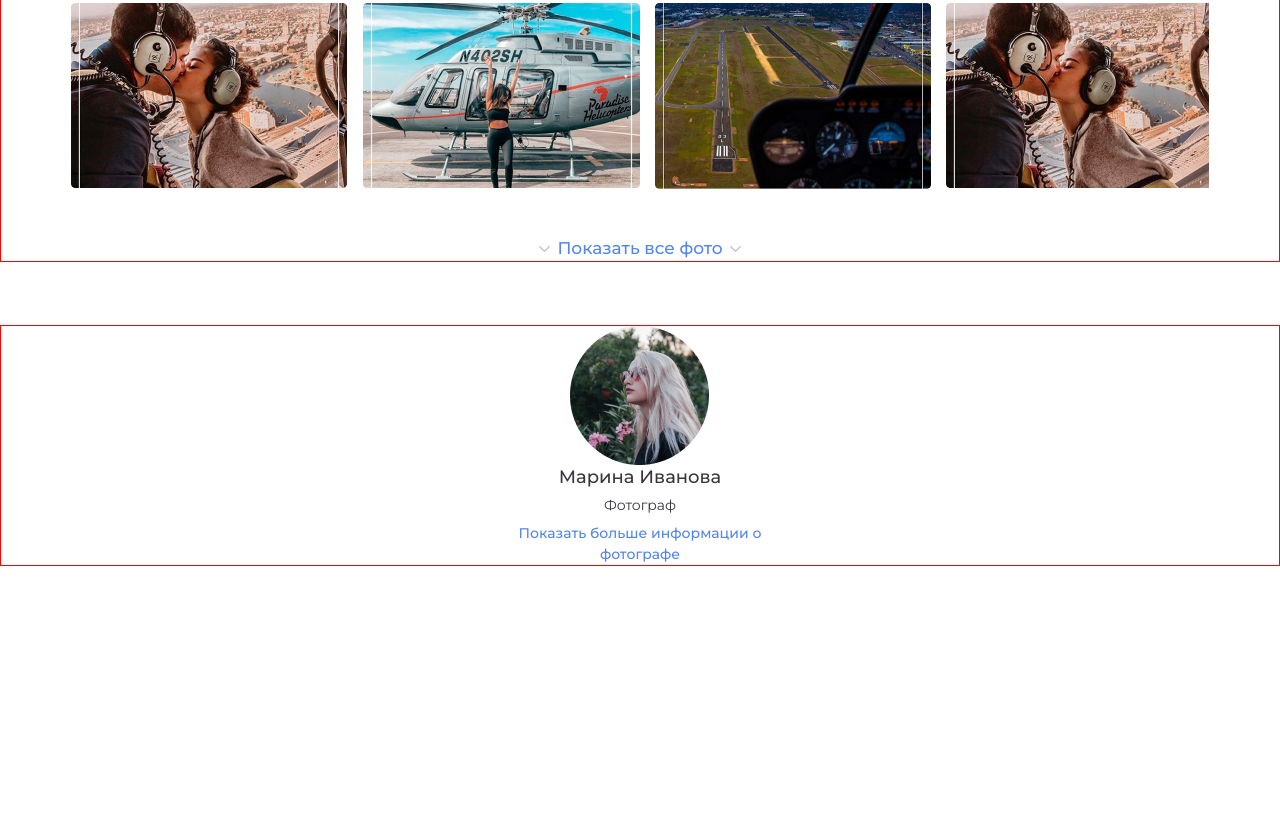
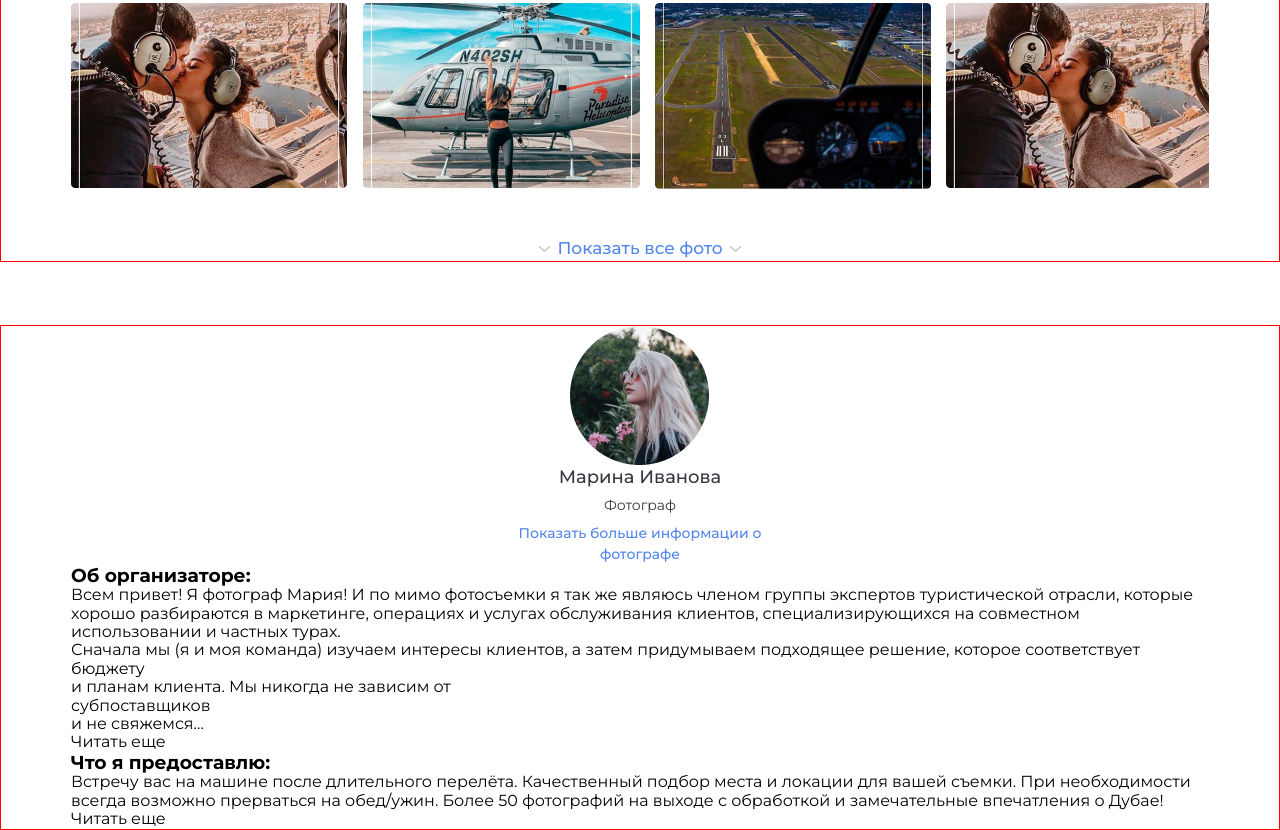
Before and after one commit to AlesyaOsipenko/helyfly-project, a website: page src/index.html in a window 1280 px wide. Shown: the part 1797-2627 px from the top of the page. Before the commit the page ends 2363 px from the top, so only its background shows below. Drawn offline with Linux system fonts and the light colour scheme; files that its build step writes are made by us from their sources; files whose address does not match are found by name.

Commit message:
edit photographer-block

```diff
--- a/src/assets/scss/blocks/_photographer.scss
+++ b/src/assets/scss/blocks/_photographer.scss
@@ -21,15 +21,15 @@
         height: 140px;
     }
 
-    &__img::after{
-        content:"";
+    &__pic::after{
+        content: "";
+        background-image: url(../images/photoghraper/heart.png);
         display: block;
-        background-image: url('../../images/photoghraper/heart.png');
-        position: absolute;
         width: 31px;
         height: 27px;
-        top:0;
-        right: 0;
+        position: absolute;
+        top: -15px;
+        right: -75px;
     }
 
     &__img {
@@ -51,5 +51,55 @@
         @include text (14px, 500, 21px, $linkColor);
         max-width: 290px;
         text-align: center;
+        margin-bottom: 25px;
+        @include media (sm) {
+            margin-bottom: 30px;
+        }
     }
+
+    &__content {
+        margin-bottom: 30px;
+        @include media (xs) {
+            margin-bottom: 40px;
+        }
+    }
+
+    &__title {
+        margin-bottom: 14px;
+    }
+
+    &__text-start {
+        @include text (16px, 400, 24px, $textColor);
+        margin-bottom: 20px;
+        text-align: left;
+
+    }
+
+    &__text {
+        @include text (16px, 400, 24px, $textColor);
+        margin-bottom: 22px;
+        text-align: left;
+    }
+
+    &__content-link {
+        @include text (16px, 500, 23px, $linkColor);
+        position: relative;
+        &:after {
+        content: "";
+        position: absolute;
+        display: block;
+        background-image: url(../images/photocards/arrow.svg);
+        width: 11px;
+        height: 6px;
+        bottom: 5px;
+        right: -20px;
+        }
+    }
+
+    &__text-second {
+        @include text (16px, 400, 24px, $textColor);
+        margin-bottom: 22px;
+    }
+
+
 }
--- a/src/assets/scss/blocks/_title.scss
+++ /dev/null
@@ -1,3 +0,0 @@
-.title {
-    @include text(26px, 400, 32px, $textColor);
-}
--- /dev/null
+++ b/src/assets/scss/components/_title.scss
@@ -0,0 +1,7 @@
+.title {
+    @include text(26px, 400, 32px, $textColor);
+}
+
+.block-title {
+    @include text(26px, 500, 32px, $textColor);
+}
--- a/src/assets/scss/main.scss
+++ b/src/assets/scss/main.scss
@@ -1,12 +1,13 @@
 @import "./abstracts/vars";
 @import "./abstracts/mixins";
 @import "./abstracts/normalize.scss";
-@import "./blocks/title";
+@import "./components/title";
 @import "./layout/header";
 @import "./blocks/main-block.scss";
 @import "./blocks/info";
 @import "./blocks/photocards";
 @import "./blocks/photographer";
+
 
 
 *,
--- a/src/index.html
+++ b/src/index.html
@@ -129,6 +129,7 @@
     <section class="photographer">
         <div class="container">
             <div class="photographer__grid">
+
                 <div class="photographer__inner">
                     <div class="photographer__pic">
                         <img class="photographer__img" src="./assets/images/photoghraper/photographer.png" alt="">
@@ -141,16 +142,27 @@
             </div>
 
 
-            <div>
-                <p></p>
-                <p></p>
-                <a href=""></a>
+            <div class="photographer__content">
+                <h3 class="photographer__title block-title ">Об организаторе:</h3>
+                <p class="photographer__text-start">Всем привет! Я фотограф Мария!
+                    И по мимо фотосъемки я так же являюсь членом группы экспертов
+                    туристической отрасли, которые хорошо разбираются в маркетинге,
+                    операциях и услугах обслуживания клиентов, специализирующихся
+                    на совместном использовании и частных турах.</p>
+                <p class="photographer__text">Сначала мы (я и моя команда)
+                    изучаем интересы клиентов, а затем придумываем
+                    подходящее решение, которое соответствует бюджету
+                    <br> и планам клиента. Мы никогда не зависим от <br>
+                    субпоставщиков <br> и не свяжемся…</p>
+                <a class="photographer__content-link" href="">Читать еще</a>
             </div>
 
-            <div>
-                <p></p>
-                <p></p>
-                <a href=""></a>
+
+            <div class="photographer__content-second">
+                <h3 class="photographer__title block-title ">Что я предоставлю:</h3>
+                <p class="photographer__text-second">Встречу вас на машине после длительного перелёта. Качественный подбор места и локации для вашей съемки. При необходимости всегда возможно прерваться на обед/ужин. Более 50 фотографий на выходе с обработкой и замечательные впечатления
+                    о Дубае!</p>
+                <a class="photographer__content-link" href="">Читать еще</a>
             </div>
 
         </div>
```
Also changed, not shown: dist/assets/css/style.css, dist/assets/css/style.min.css, dist/index.html, 1 other file.
